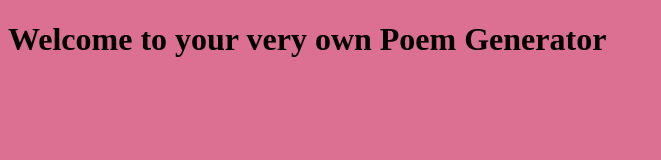
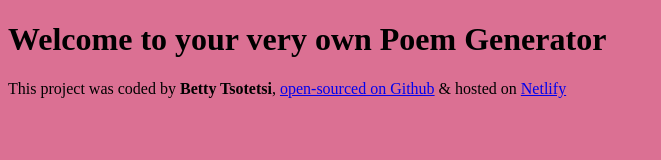
Before and after one commit to betty-byte/poem-generation, a plain HTML site: page index.html in a window 1280 px wide. Shown: the whole page, without its empty margins (0-661 px from the left). Drawn offline with Linux system fonts and the light colour scheme.

Commit message:
included the footer

```diff
--- a/index.html
+++ b/index.html
@@ -8,6 +8,16 @@
   </head>
   <body>
     <h1>Welcome to your very own Poem Generator</h1>
+    <footer>
+      This project was coded by <strong>Betty Tsotetsi</strong>,
+      <a href="https://github.com/betty-byte/poem-generation" target="_blank"
+        >open-sourced on Github</a
+      >
+      & hosted on
+      <a href="https://mantswe-poem-generator.netlify.app/" target="_blank"
+        >Netlify</a
+      >
+    </footer>
   </body>
   <script src="script.js"></script>
 </html>
```
